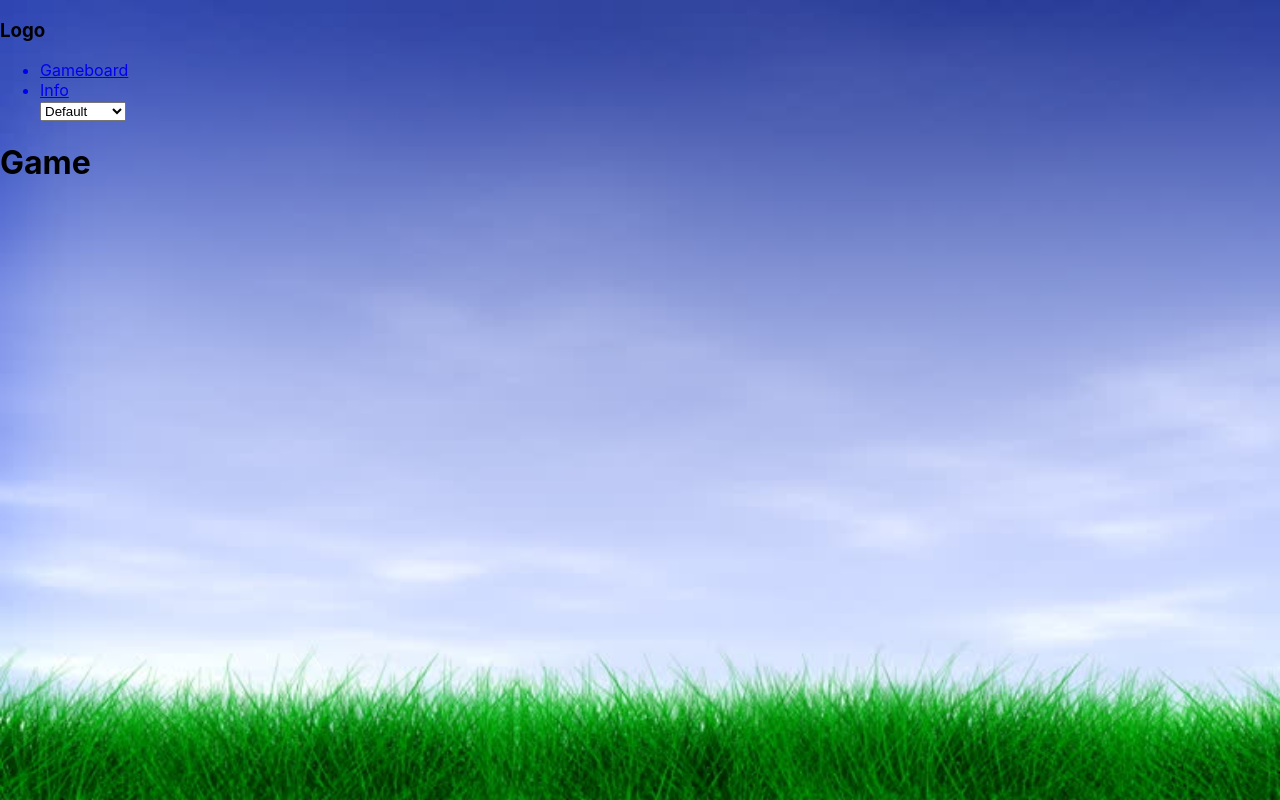
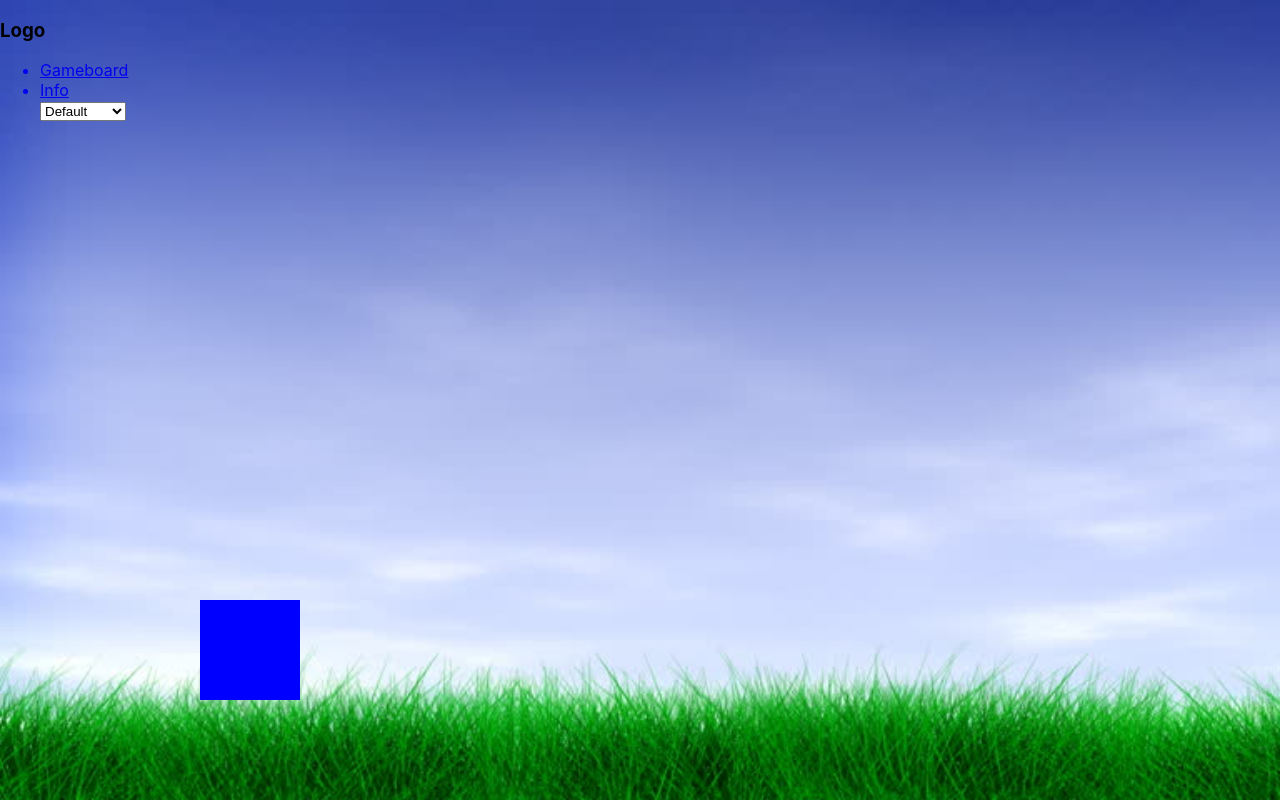
Before and after one commit to sara-oscarsson/project-jurassic-run, a React (Create React App) app: page /gameboard in a window 1280 px wide. Built offline with nearby package versions, Linux system fonts and the light colour scheme.

Commit message:
jumping-box

```diff
--- a/src/components/gameboard.tsx
+++ /dev/null
@@ -1,7 +0,0 @@
-import * as React from 'react';
-
-export default function Gameboard(){
-    return(
-        <h1>Game</h1>
-    );
-}
--- /dev/null
+++ b/src/components/gamecomponents/gameboard.tsx
@@ -0,0 +1,56 @@
+import React from 'react';
+
+const Gameboard = () =>{
+    const grid = document.querySelector('.grid');
+    const dino = document.querySelector('.dino');
+    let isJumping = false;
+    let gravity = 0.9;
+    let isGameOver = false;
+    let position = 0
+
+    function jump(e: Event){
+        /* const dino = Array.from(document.getElementsByClassName('dino') as HTMLCollectionOf<HTMLElement>)
+        const dino = document.querySelector('.dino'); */
+        const dino = document.querySelector<HTMLElement>('.dino')!;
+
+        let timerId = setInterval(() => {
+            if(position ===  200){
+                console.log("down")
+                clearInterval(timerId)
+                let downTimerId = setInterval(() =>{
+                    if(position === 0){
+                        isJumping = false;
+                        clearInterval(downTimerId)
+                    }
+                    position -= 20
+
+                    dino.style.bottom = position + 'px'
+
+                },20)
+            }
+
+            console.log("jump")
+            position += 20
+            dino.style.bottom = position + 'px'
+        },20)
+    }
+    document.addEventListener("keydown", jump);
+
+
+    return(
+        <>
+        <div className="dino" style={{
+        height: '100px',
+        width: "100px",
+        backgroundColor: "blue",
+        bottom: `100px`,
+        position: "absolute",
+        left: "200px" }}>
+
+        </div>
+        {/* <button onClick={test}>Hej</button> */}
+        </>
+    );
+}
+
+export default Gameboard;
--- a/src/components/layout.tsx
+++ b/src/components/layout.tsx
@@ -1,7 +1,7 @@
 import * as React from 'react';
 import { BrowserRouter as Router, Switch, Route } from 'react-router-dom';
 import Nav from './navbar';
-import Gameboard from './gameboard';
+import Gameboard from './gamecomponents/gameboard';
 import ViewContainer from './viewContainer';
 
 
--- a/src/components/viewContainer.tsx
+++ b/src/components/viewContainer.tsx
@@ -1,5 +1,5 @@
 import * as React from 'react';
-import Gameboard from './gameboard';
+import Gameboard from './gamecomponents/gameboard';
 import Info from './info';
 import { BrowserRouter as Router, Switch, Route } from 'react-router-dom';
 
```
